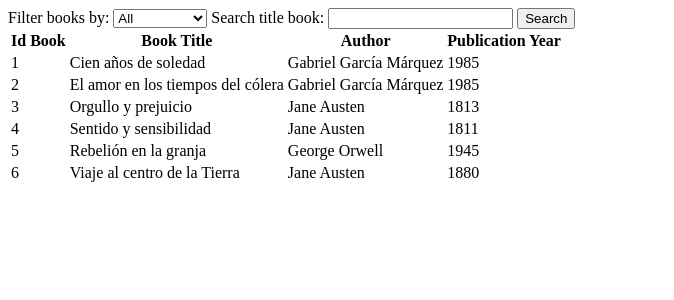
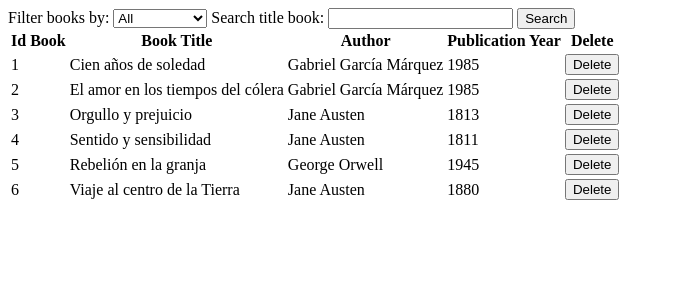
Before and after one commit to anaqc/Book_Alchemy, a Flask app: page / in a window 1280 px wide. Shown: the top 300 px of the page, without its empty margins (0-674 px from the left). Run offline with Flask 3, Linux system fonts and the light colour scheme; data comes from the database, SQL or seed files in the repository; both versions use the stored data as it was after the commit.

Commit message:
add delete option

```diff
--- a/PycharmProjects/Book_Alchemy/app.py
+++ b/PycharmProjects/Book_Alchemy/app.py
@@ -1,4 +1,4 @@
-from flask import Flask, render_template, session, request,jsonify
+from flask import Flask, render_template, session, request, jsonify, redirect, url_for, flash
 from flask_sqlalchemy import SQLAlchemy
 from data_models import db, Author, Book
 import os
@@ -77,9 +77,21 @@ def add_book():
         )
         db.session.add(new_book)
         db.session.commit()
-        return jsonify({"Message":"Book added successfully!"}), 201
+        #flash("Book added successfully", "success")
+        return render_template('add_book.html')
     else:
         return render_template('add_book.html')
 
+
+@app.route('/book/<int:book_id>/delete', methods=['POST'])
+def delete_book(book_id):
+    # Get book or return 4004 if book_if not found
+    book = Book.query.get_or_404(book_id)
+    db.session.delete(book)
+    db.session.commit()
+    #flash("Book deleted successfully!", "success")
+    return render_template('home.html')
+
+
 if __name__ == '__main__':
     app.run(host="127.0.0.1", port=5000, debug=True)
--- a/PycharmProjects/Book_Alchemy/templates/home.html
+++ b/PycharmProjects/Book_Alchemy/templates/home.html
@@ -13,7 +13,11 @@
                 <option value="books_title" {% if selected_first_filter == "books_title" %}selected{% endif %}>Book title</option>
                 <option value="books_author" {% if selected_first_filter == "books_author" %}selected{% endif %}>Book author</option>
             </select>
-            {% if selected_first_filter != 'all' %}
+            {% if selected_first_filter == 'all' %}
+            <label for="search">Search title book: </label>
+            <input id="search" name="search">
+            <button type="submit">Search</button>
+            {% else %}
             <label for="second_filter"> Select a option: </label>
             <select name="second_filter" id="second_filter">
                 {% for filter in  books_query %}
@@ -23,10 +27,6 @@
                 {% endfor %}
             </select>
             <button type="submit">Submit</button>
-            {% else %}
-            <label for="search">Search title book: </label>
-            <input id="search" name="search">
-            <button type="submit">Search</button>
             {% endif %}
         </form>
         <main>
@@ -37,6 +37,7 @@
                         <th>Book Title</th>
                         <th>Author</th>
                         <th>Publication Year</th>
+                        <th>Delete</th>
                     </tr>
                     {% for book, author in books_authors %}
                     <tr>
@@ -44,9 +45,17 @@
                         <td>{{book.title}}</td>
                         <td>{{author.name}}</td>
                         <td>{{book.publication_year}}</td>
+                        <td>
+                            <form action="{{ url_for('delete_book', book_id=book.id) }}" method="POST"
+                                  onsubmit="return confirm('Are you sure you want to delete this book? {{book.title}}');">
+                                <input type="hidden" name="_method" value="delete">
+                                <button type="submit">Delete</button>
+                            </form>
+                        </td>
                          </tr>
                     {% endfor %}
                 </table>
+
             {% else %}
             <div> <h3>There were no books that match the search criteria!!!</h3></div>
             {% endif %}
```
Also changed, not shown: PycharmProjects/Book_Alchemy/datas/library.sqlite.
